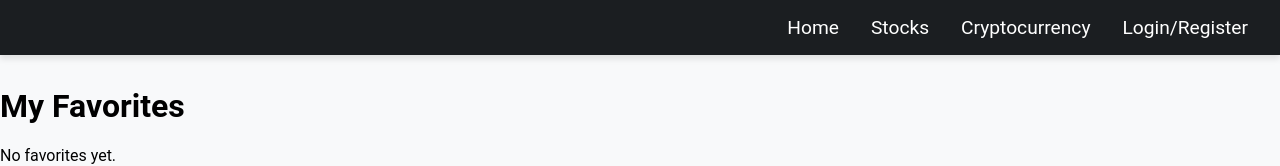
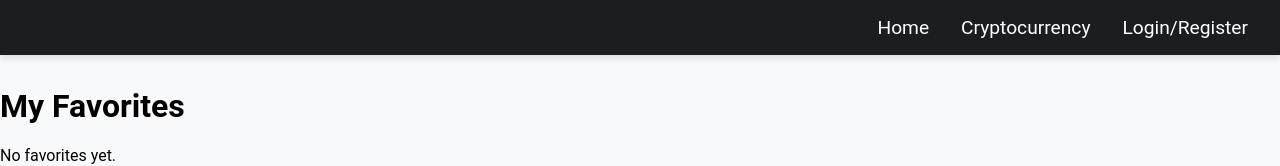
Before and after one commit to MaxDickinson1/StocksApp, a React (Create React App) app in the folder stock-crypto-app/: page / in a window 1280 px wide. Shown: the top 166 px of the page. Built offline with nearby package versions, Linux system fonts and the light colour scheme.

Commit message:
no stocks

```diff
--- a/stock-crypto-app/src/App.js
+++ b/stock-crypto-app/src/App.js
@@ -16,7 +16,6 @@ function App() {
       <Container>
         <Routes>
           <Route path="/" element={<Homepage />} />
-          <Route path="/stocks" element={<Stocks />} />
           <Route path="/cryptocurrency" element={<Cryptocurrency />} />
           <Route path="/auth" element={<Auth />} />
           <Route path="/coins/:id" element={<CoinDetail />} />
--- a/stock-crypto-app/src/components/Navbar.js
+++ b/stock-crypto-app/src/components/Navbar.js
@@ -13,9 +13,7 @@ const Navbar = () => {
         <li>
           <Link to="/">Home</Link>
         </li>
-        <li>
-          <Link to="/stocks">Stocks</Link>
-        </li>
+
         <li>
           <Link to="/cryptocurrency">Cryptocurrency</Link>
         </li>
```
